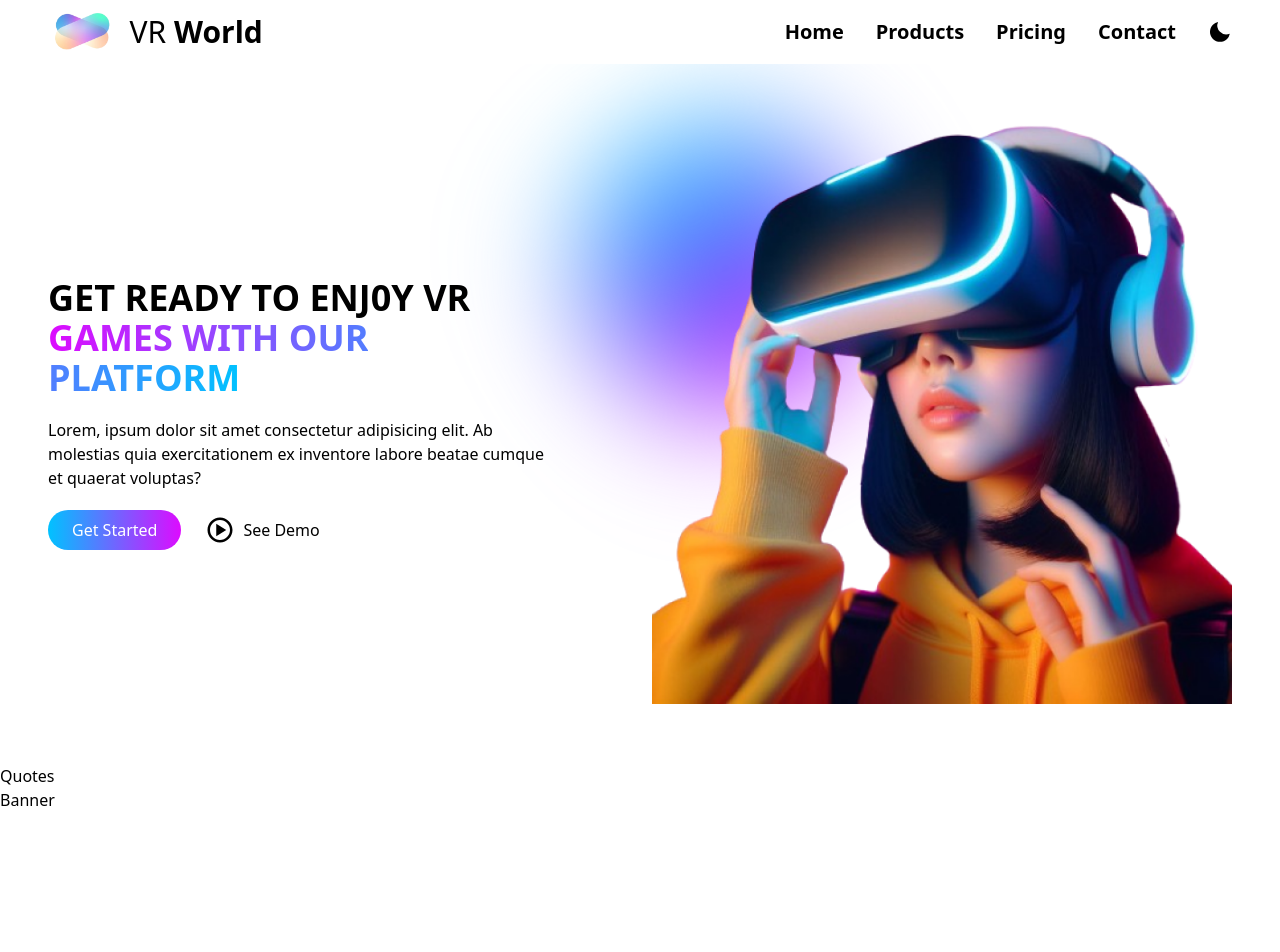
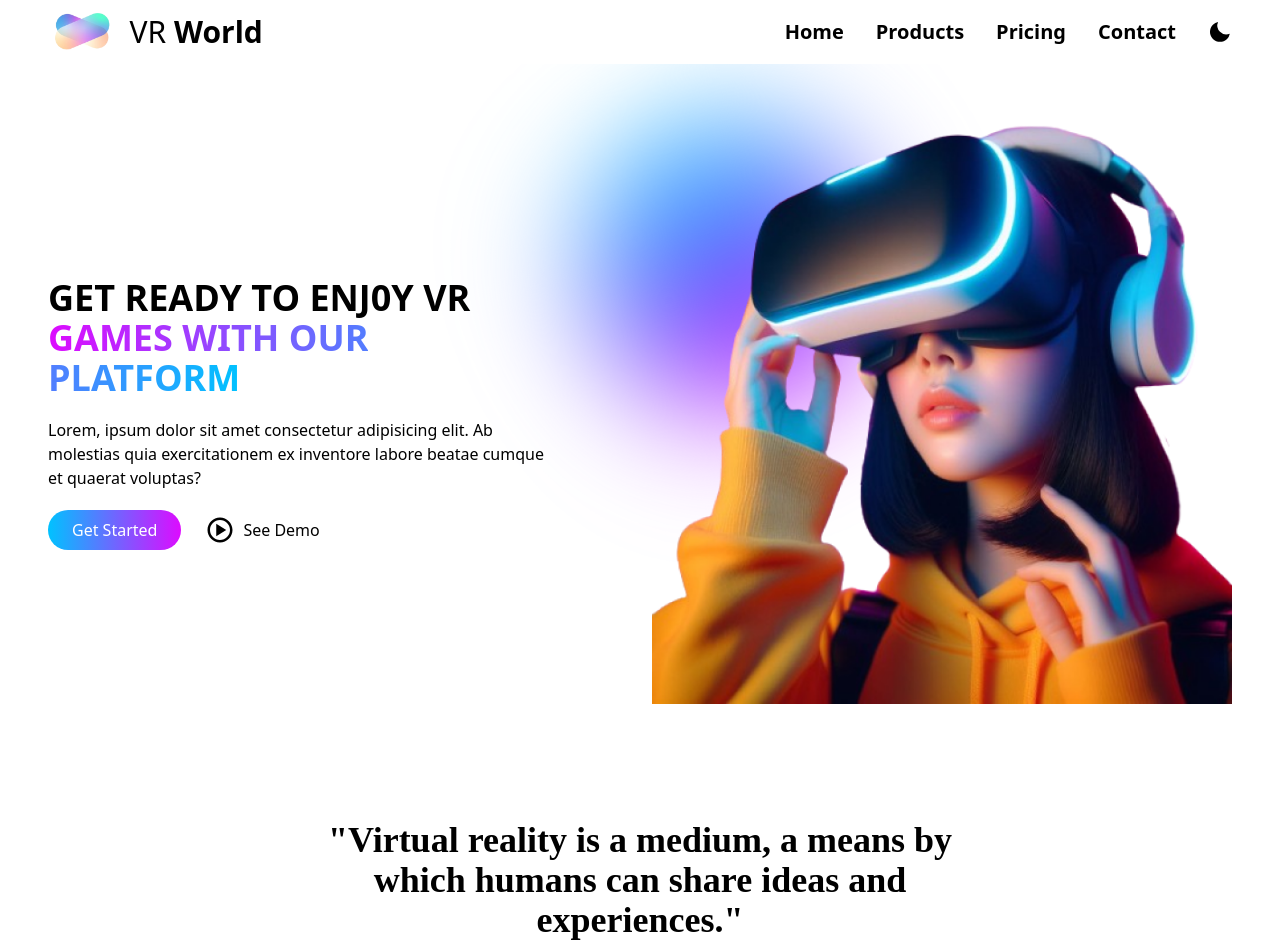
Before and after one commit to G3RGES/metaverse-web, a React (Vite) app: page / in a window 1280 px wide. Shown: the top 952 px of the page. Before the commit the page ends 812 px from the top, so only its background shows below. Built offline with nearby package versions, Linux system fonts and the light colour scheme.

Commit message:
Update Quotes.jsx

```diff
--- a/src/Components/Quotes.jsx
+++ b/src/Components/Quotes.jsx
@@ -1,8 +1,21 @@
+/* eslint-disable react/no-unescaped-entities */
 /* eslint-disable no-unused-vars */
 import React from "react";
 
 const Quotes = () => {
-  return <div>Quotes</div>;
+  return (
+    <>
+      <div className="container py-14 px-4 font-parisienne">
+        <h1
+          data-aos="zoom-in"
+          className="text-2xl sm:text-4xl font-bold max-w-[650px] mx-auto text-center "
+        >
+          "Virtual reality is a medium, a means by which humans can share ideas
+          and experiences."
+        </h1>
+      </div>
+    </>
+  );
 };
 
 export default Quotes;
```
